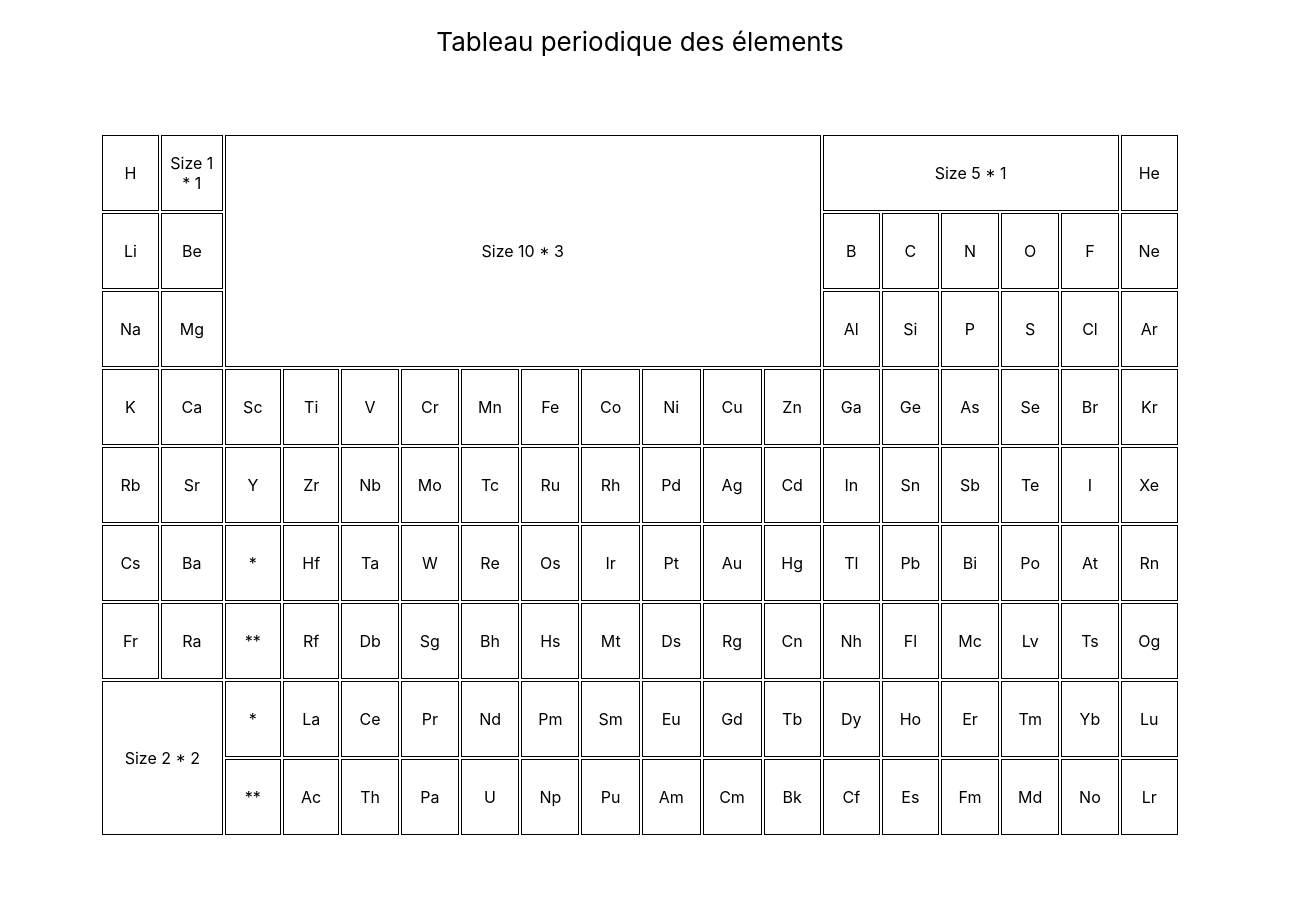
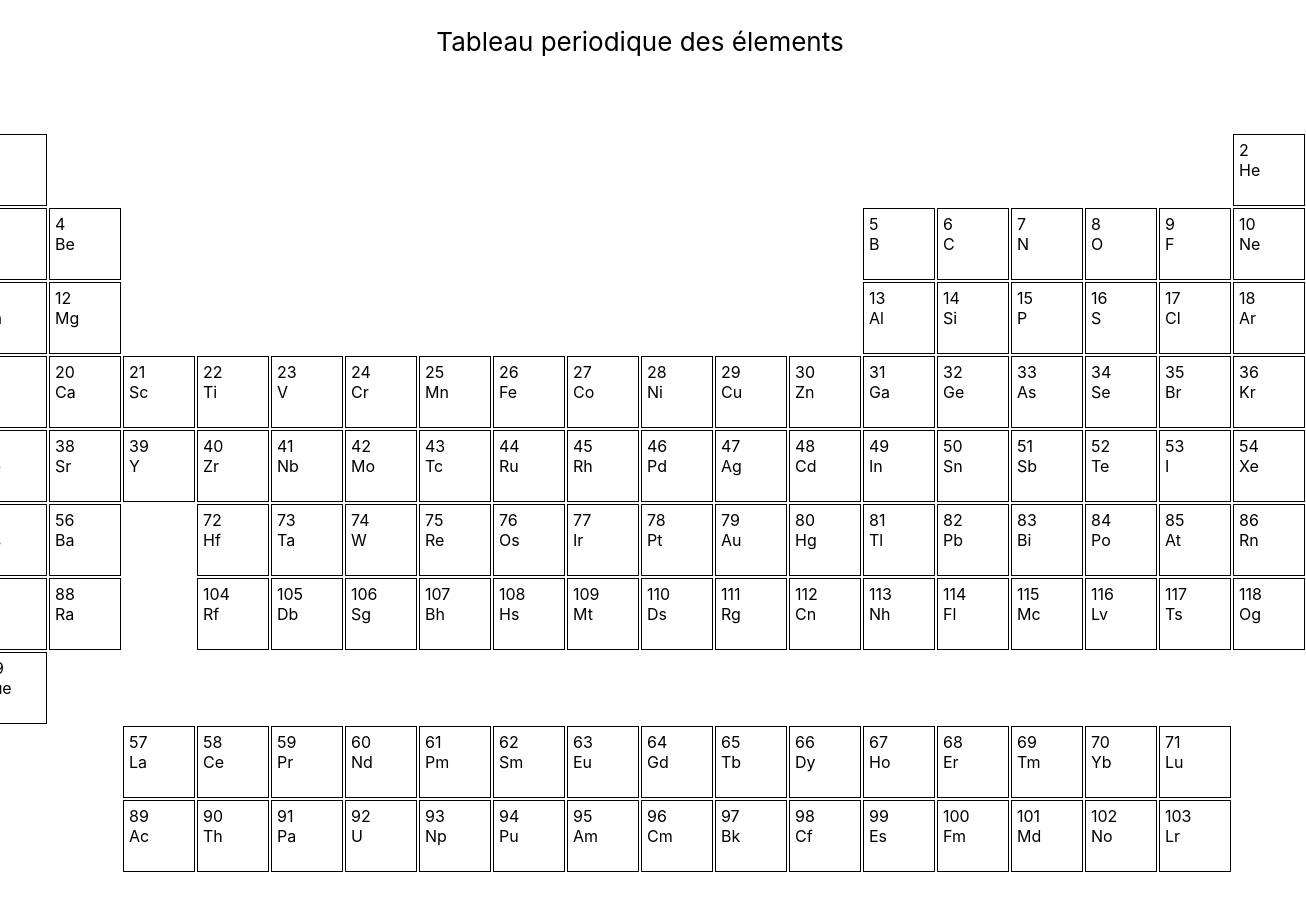
Before and after one commit to baudc/periodic-table-elements, a React (Create React App) app: page / in a window 1280 px wide. Shown: the top 910 px of the page, 1306 px wide, since content can reach past the window. Before the commit the page ends 887 px from the top, so only its background shows below. Built offline with nearby package versions, Linux system fonts and the light colour scheme.

Commit message:
much cleaner using json + grid instead of table

```diff
--- a/src/components/PeriodicTable.css
+++ b/src/components/PeriodicTable.css
@@ -1,12 +1,17 @@
 .table-container {
   display: flex;
   justify-content: center;
-  text-align: center;
 }
 
-th, td {
+#grid {
+  display: grid;
+  grid-template-columns: repeat(17, auto) 1fr;
+}
+
+.element {
   border: 1px solid black;
   padding: 5px;
-  width: 64px;
-  height: 64px;
+  margin: 1px;
+  width: 60px;
+  height: 60px;
 }
--- a/src/components/PeriodicTable.js
+++ b/src/components/PeriodicTable.js
@@ -1,160 +1,27 @@
-import React from 'react';
-import './PeriodicTable.css'
-
+import React from "react";
+import "./PeriodicTable.css";
+import JsonData from "../assets/elements.json";
 
 const PeriodicTable = () => {
+  const elements = JsonData.elements;
   return (
-      <div className="table-container">
-      <table>
-        <tbody>
-        <tr>
-            <td>H</td>
-            <td colSpan="1">Size 1 * 1</td>
-            <td colSpan="10" rowSpan="3">Size 10 * 3</td>
-            <td colSpan="5">Size 5 * 1</td>
-            <td>He</td>
-          </tr>
-          <tr>
-            <td>Li</td>
-            <td>Be</td>
-            <td>B</td>
-            <td>C</td>
-            <td>N</td>
-            <td>O</td>
-            <td>F</td>
-            <td>Ne</td>
-          </tr>
-          <tr>
-            <td>Na</td>
-            <td>Mg</td>
-            <td>Al</td>
-            <td>Si</td>
-            <td>P</td>
-            <td>S</td>
-            <td>Cl</td>
-            <td>Ar</td>
-          </tr>
-          <tr>
-            <td>K</td>
-            <td>Ca</td>
-            <td>Sc</td>
-            <td>Ti</td>
-            <td>V</td>
-            <td>Cr</td>
-            <td>Mn</td>
-            <td>Fe</td>
-            <td>Co</td>
-            <td>Ni</td>
-            <td>Cu</td>
-            <td>Zn</td>
-            <td>Ga</td>
-            <td>Ge</td>
-            <td>As</td>
-            <td>Se</td>
-            <td>Br</td>
-            <td>Kr</td>
-          </tr>
-          <tr>
-            <td>Rb</td>
-            <td>Sr</td>
-            <td>Y</td>
-            <td>Zr</td>
-            <td>Nb</td>
-            <td>Mo</td>
-            <td>Tc</td>
-            <td>Ru</td>
-            <td>Rh</td>
-            <td>Pd</td>
-            <td>Ag</td>
-            <td>Cd</td>
-            <td>In</td>
-            <td>Sn</td>
-            <td>Sb</td>
-            <td>Te</td>
-            <td>I</td>
-            <td>Xe</td>
-          </tr>
-          <tr>
-            <td>Cs</td>
-            <td>Ba</td>
-            <td>*</td>
-            <td>Hf</td>
-            <td>Ta</td>
-            <td>W</td>
-            <td>Re</td>
-            <td>Os</td>
-            <td>Ir</td>
-            <td>Pt</td>
-            <td>Au</td>
-            <td>Hg</td>
-            <td>Tl</td>
-            <td>Pb</td>
-            <td>Bi</td>
-            <td>Po</td>
-            <td>At</td>
-            <td>Rn</td>
-          </tr>
-          <tr>
-            <td>Fr</td>
-            <td>Ra</td>
-            <td>**</td>
-            <td>Rf</td>
-            <td>Db</td>
-            <td>Sg</td>
-            <td>Bh</td>
-            <td>Hs</td>
-            <td>Mt</td>
-            <td>Ds</td>
-            <td>Rg</td>
-            <td>Cn</td>
-            <td>Nh</td>
-            <td>Fl</td>
-            <td>Mc</td>
-            <td>Lv</td>
-            <td>Ts</td>
-            <td>Og</td>
-          </tr>
-          <tr>
-            <td colSpan="2" rowSpan="2">Size 2 * 2</td>
-            <td>*</td>
-            <td>La</td>
-            <td>Ce</td>
-            <td>Pr</td>
-            <td>Nd</td>
-            <td>Pm</td>
-            <td>Sm</td>
-            <td>Eu</td>
-            <td>Gd</td>
-            <td>Tb</td>
-            <td>Dy</td>
-            <td>Ho</td>
-            <td>Er</td>
-            <td>Tm</td>
-            <td>Yb</td>
-            <td>Lu</td>
-          </tr>
-          <tr>
-            <td>**</td>
-            <td>Ac</td>
-            <td>Th</td>
-            <td>Pa</td>
-            <td>U</td>
-            <td>Np</td>
-            <td>Pu</td>
-            <td>Am</td>
-            <td>Cm</td>
-            <td>Bk</td>
-            <td>Cf</td>
-            <td>Es</td>
-            <td>Fm</td>
-            <td>Md</td>
-            <td>No</td>
-            <td>Lr</td>
-          </tr>
-        </tbody>
-      </table>
+    <div className="table-container">
+      <div id="grid">
+        {elements.map((item) => {
+          return (
+            <div
+              className="element"
+              style={{
+                gridColumnStart: item.xpos,
+                gridRowStart: item.ypos,
+              }}>
+              <div>{item.number}</div>
+              <div>{item.symbol}</div>
+            </div>
+          );
+        })}
+      </div>
     </div>
-   );
-}
-
+  );
+};
 export default PeriodicTable;
```
